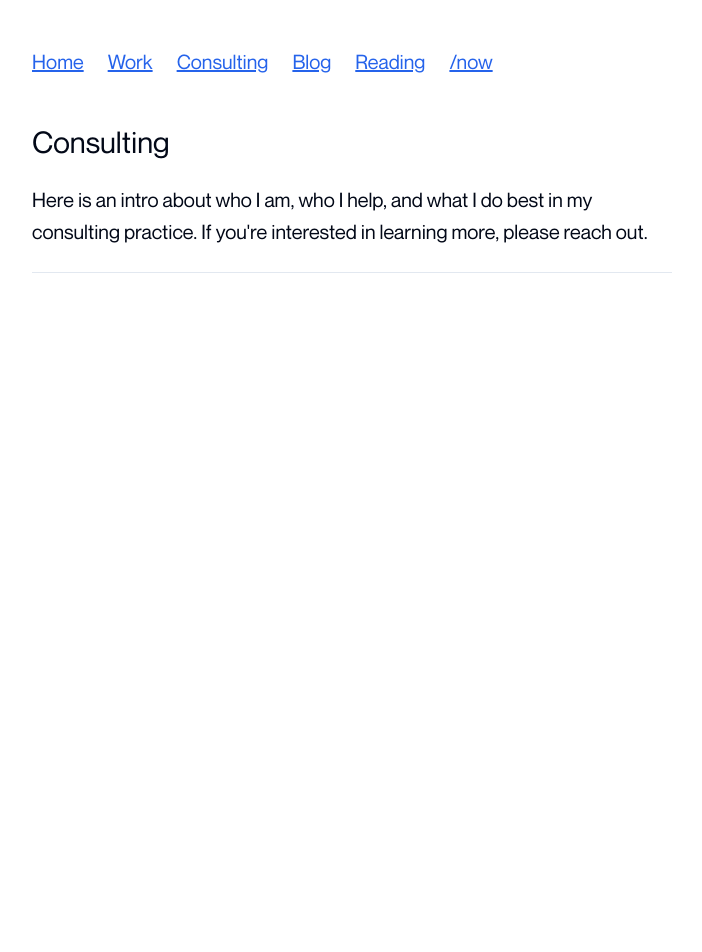
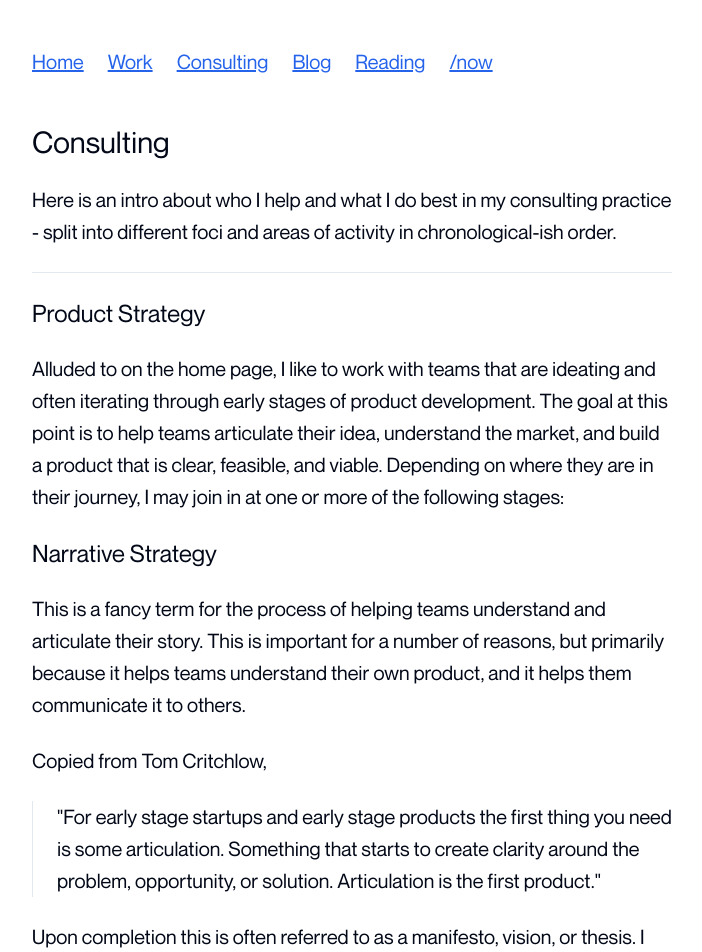
Before and after one commit to bolander72/boland.co, a Next.js app: page /consulting in a window 1280 px wide. Shown: the top 952 px of the page, without its empty margins (288-990 px from the left). Before the commit the page ends 800 px from the top, so only its background shows below. Built offline with nearby package versions, Linux system fonts and the light colour scheme.

Commit message:
Update consulting page

```diff
--- a/app/blog/page.tsx
+++ b/app/blog/page.tsx
@@ -10,10 +10,8 @@ export const metadata = {
 
 export default function Blog() {
   return (
-    <main className='w-full'>
-      <section className='space-y-6'>
-        <Title className='text-3xl'>Blog</Title>
-      </section>
-    </main>
+    <section className='w-full space-y-6'>
+      <Title className='text-3xl'>Blog</Title>
+    </section>
   )
 }
--- a/app/consulting/page.tsx
+++ b/app/consulting/page.tsx
@@ -2,6 +2,8 @@ import sharedMetadata from '@/metadata'
 import { Paragraph } from '@/components/paragraph'
 import { Title } from '@/components/title'
 import { Separator } from '@/components/ui/separator'
+import { Subtitle } from '@/components/subtitle'
+import Quote from '@/components/quote'
 
 export const metadata = {
   ...sharedMetadata
@@ -9,14 +11,79 @@ export const metadata = {
 
 export default function Consulting() {
   return (
-    <main className='w-full'>
-      <section className='space-y-6'>
-        <Title className='text-3xl'>Consulting</Title>
+    <section className='w-full space-y-6'>
+      <Title className='text-3xl'>Consulting</Title>
+      <Paragraph>
+        Here is an intro about who I help and what I do best in my consulting
+        practice - split into different foci and areas of activity in
+        chronological-ish order.
+      </Paragraph>
+      <Separator />
+      <Subtitle>Product Strategy</Subtitle>
+      <Paragraph>
+        Alluded to on the home page, I like to work with teams that are ideating
+        and often iterating through early stages of product development. The
+        goal at this point is to help teams articulate their idea, understand
+        the market, and build a product that is clear, feasible, and viable.
+        Depending on where they are in their journey, I may join in at one or
+        more of the following stages:
+      </Paragraph>
+      <>
+        <Subtitle>Narrative Strategy</Subtitle>
         <Paragraph>
-          Here is an intro about who I am, who I help, and what I do best in my consulting practice. If you&apos;re interested in learning more, please reach out.
+          This is a fancy term for the process of helping teams understand and
+          articulate their story. This is important for a number of reasons, but
+          primarily because it helps teams understand their own product, and it
+          helps them communicate it to others.
         </Paragraph>
-        <Separator />
-      </section>
-    </main>
+        <Paragraph>Copied from Tom Critchlow,</Paragraph>
+        <Quote>
+          For early stage startups and early stage products the first thing you
+          need is some articulation. Something that starts to create clarity
+          around the problem, opportunity, or solution. Articulation is the
+          first product.
+        </Quote>
+        <Paragraph>
+          Upon completion this is often referred to as a manifesto, vision, or
+          thesis. I tend to like the publication Working Theorys&apos; take on
+          this, which presents the idea of giving your product a premise. The
+          takeaway - this stuff is important.
+        </Paragraph>
+      </>
+      <>
+        <Subtitle>Discovery & Design</Subtitle>
+        <Paragraph>
+          Once you have your premise, it is time to discover more about your
+          market. This is the process of understanding the unique problems it
+          presents, the current solutions being implemented, and how your
+          product fits into the mix.
+        </Paragraph>
+        <Paragraph>
+          This often involves considerable market research, product and
+          competitive analyses, and prototyping the core of your product. This
+          is a critical, and sometimes difficult stage. Why?
+        </Paragraph>
+        <Paragraph>
+          1) because it requires patience and study of your general industry.
+        </Paragraph>
+        <Paragraph>
+          2) because it allows you to learn the hard lessons of your market and
+          the past mistakes of your competitors.
+        </Paragraph>
+        <Paragraph>
+          3) because it sets you up to build a differentiated product, free from
+          the baggage of its peers.
+        </Paragraph>
+        <Paragraph>
+          If you find similar products out there, this is also the stage that
+          allows you to find a unique angle that can make your product stand out
+          - one that is unique to you and your team.
+        </Paragraph>
+      </>
+      <>
+        <Subtitle>Engineering Processes</Subtitle>
+        <Paragraph>Coming soon</Paragraph>
+      </>
+    </section>
   )
 }
--- a/app/layout.tsx
+++ b/app/layout.tsx
@@ -66,9 +66,9 @@ export default function RootLayout({
         )}
       >
         <Nav />
-        <div className='flex flex-col items-center justify-center'>
+        <main className='flex flex-col items-center justify-center'>
           {children}
-        </div>
+        </main>
       </body>
     </html>
   )
--- a/app/page.tsx
+++ b/app/page.tsx
@@ -10,7 +10,7 @@ export const metadata = {
 
 export default function Home() {
   return (
-    <main>
+    <div>
       <section className='space-y-6'>
         <Title className='text-3xl'>Hello, I'm Michael.</Title>
         <Paragraph>
@@ -32,17 +32,17 @@ export default function Home() {
           page.
         </Paragraph>
         <Paragraph>
-          As a product strategist, I work with founders and companies to turn
-          ideas into products. This includes things like research and analysis,
-          product discovery and design, defining engineering processes, brand
-          strategy, and more.
+          As a product strategist, I work with founders and teams to turn ideas
+          into products. This includes things like research and analysis,
+          narrative strategy, discovery and design, defining engineering
+          processes, and more.
         </Paragraph>
         <Paragraph>
           In my consulting practice, I partner with companies to empower
           leaders, cultivate more efficient and effective practices, and
           increase autonomy and freedom for teams. A more holistic explanation
           can be found{' '}
-          <Link href='/work' className='text-blue-600 underline'>
+          <Link href='/consulting' className='text-blue-600 underline'>
             here
           </Link>
           .
@@ -67,6 +67,6 @@ export default function Home() {
           <Paragraph>hello [at] boland [dot] co.</Paragraph>
         </div>
       </section>
-    </main>
+    </div>
   )
 }
--- a/app/reading/page.tsx
+++ b/app/reading/page.tsx
@@ -11,8 +11,7 @@ export const metadata = {
 
 export default function Reading() {
   return (
-    <main className='w-full'>
-      <section className='space-y-6'>
+    <section className='w-full space-y-6'>
       <Title className='text-3xl'>Reading</Title>
       <Paragraph>
         This is a non-exhaustive list of books, articles, and essays that have
@@ -44,6 +43,5 @@ export default function Reading() {
         </>
       ))}
     </section>
-    </main>
   )
 }
--- a/app/work/page.tsx
+++ b/app/work/page.tsx
@@ -10,8 +10,7 @@ export const metadata = {
 
 export default function Work() {
   return (
-    <main className='w-full'>
-      <section className='space-y-6'>
+    <section className='w-full space-y-6'>
       <Title className='text-3xl'>Work</Title>
       <Paragraph>
         I like to make cool stuff with good people and have fun doing it;
@@ -39,6 +38,5 @@ export default function Work() {
         </div>
       ))}
     </section>
-    </main>
   )
 }
--- /dev/null
+++ b/components/quote/index.tsx
@@ -0,0 +1,18 @@
+import { cn } from '@/lib/utils'
+import { ReactNode } from 'react'
+import { Separator } from '../ui/separator'
+import { Paragraph } from '../paragraph'
+
+interface Props {
+  children: ReactNode
+  className?: string
+}
+
+export default function Quote({ children, className }: Props) {
+  return (
+    <blockquote className={cn(className, 'flex text-xl leading-8')}>
+      <Separator orientation='vertical' className='mr-6 h-auto' />
+      <Paragraph>&quot;{children}&quot;</Paragraph>
+    </blockquote>
+  )
+}
```
Also changed, not shown: app/now/page.tsx (+24 -27 lines). Lines whose indentation alone changed are shown as unchanged.
